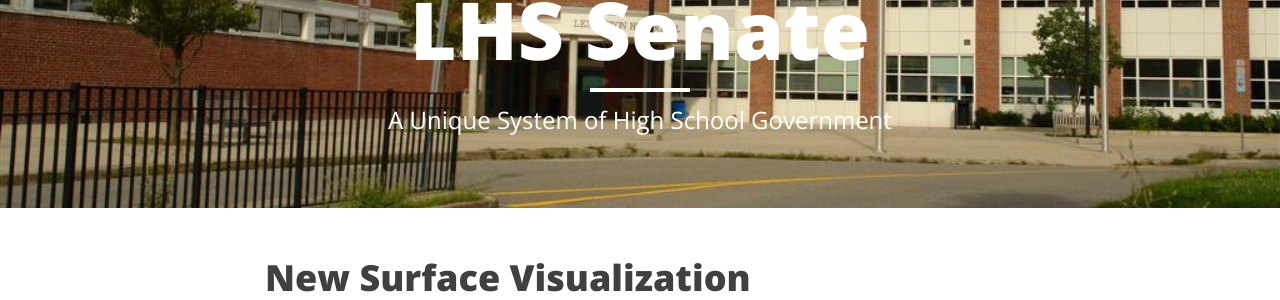
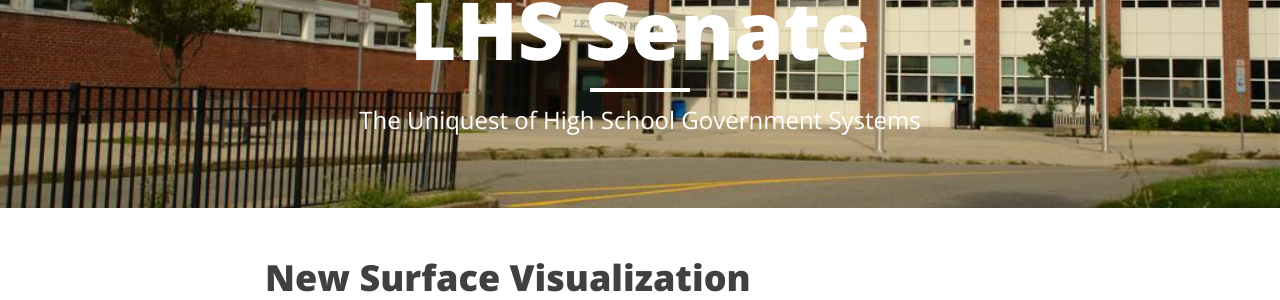
Before and after one commit to vitaedev/lhssenate, a Jekyll site: the page built from index.html, in a window 1280 px wide. Shown: the part 240-540 px from the top of the page. Built offline with Jekyll 4.4.1, drawn with Linux system fonts in a browser that asks for light colours; nearby versions of some CDN libraries; the list of posts is cut into pages by our own code.

Commit message:
Tried actually changing content

```diff
--- a/_config.yml
+++ b/_config.yml
@@ -1,6 +1,6 @@
 # Site settings
 title: LHS Senate
-description: "A Unique System of High School Government"
+description: "The Uniquest of High School Government Systems"
 url: "http://vitaedev.com/"
 
 
```
